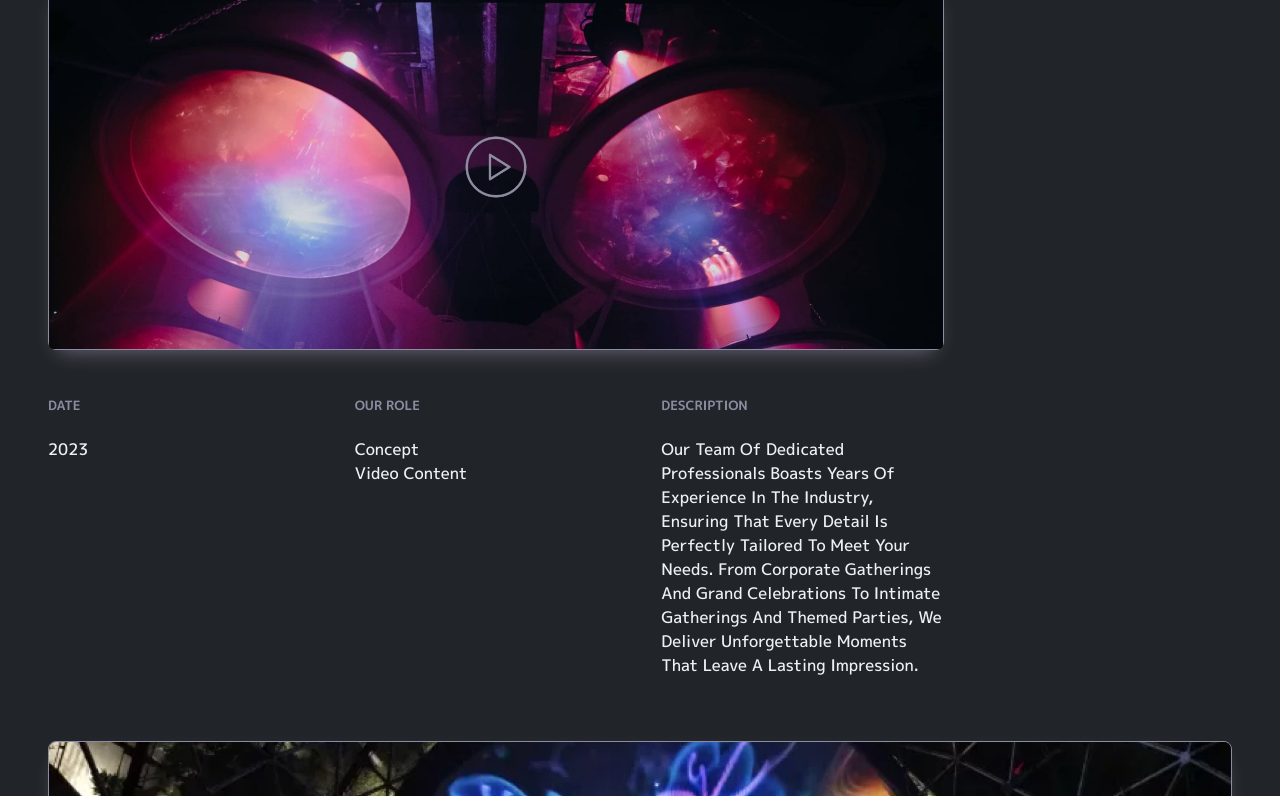
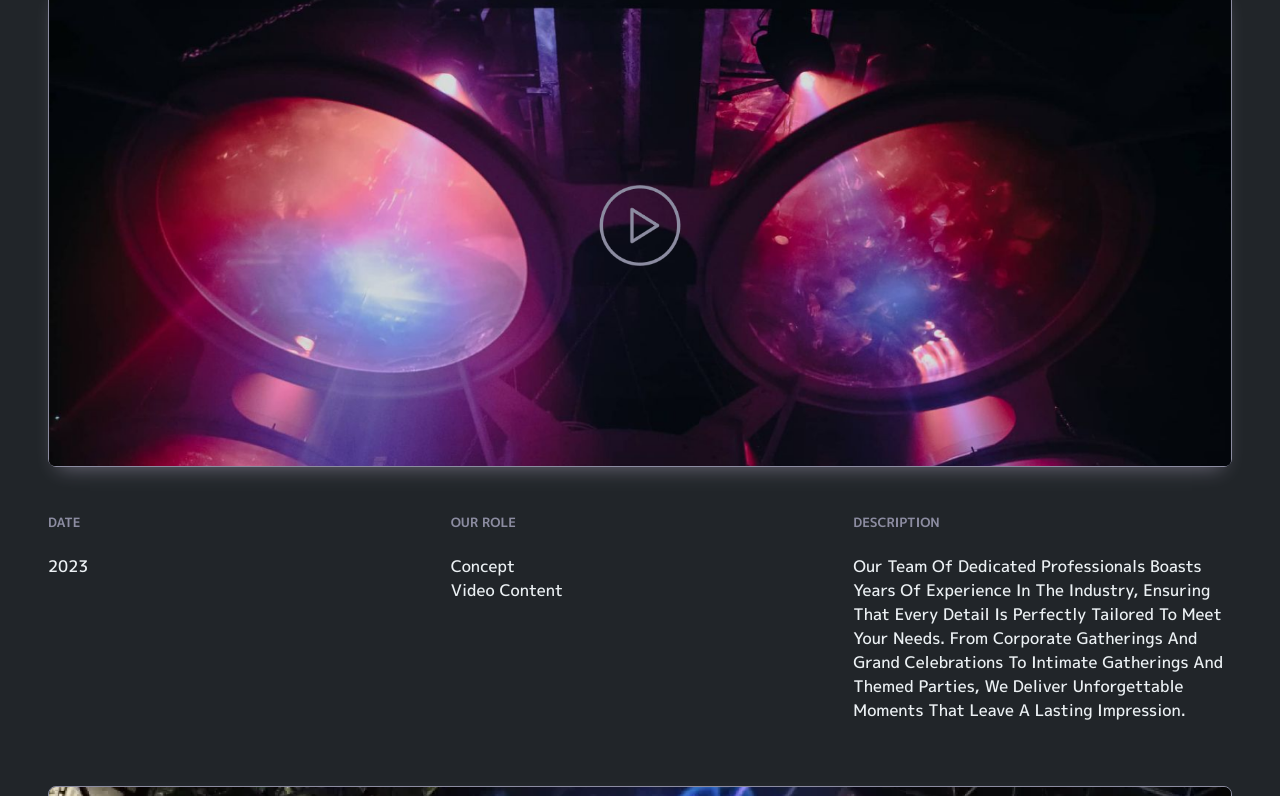
Before and after one commit to ahmedmohamed13896/meta-pixel, a plain HTML site: page project.html in a window 1280 px wide. Shown: the part 324-1120 px from the top of the page. Drawn offline with nearby package versions, Linux system fonts and the light colour scheme.

Commit message:
fix: modified video img style

```diff
--- a/project.html
+++ b/project.html
@@ -54,7 +54,7 @@
                 </div>
             </div>
             <div class="px-5">
-                <div class="text-uppercase max-w-56">
+                <div class="text-uppercase">
                     <div class="video-wrap border-shadow">
                         <!-- TODO: REPLACE BY REAL VIDEO -->
                         <img src="./assets/images/project-details/video.png" alt="video" class="img-fluid">
```
